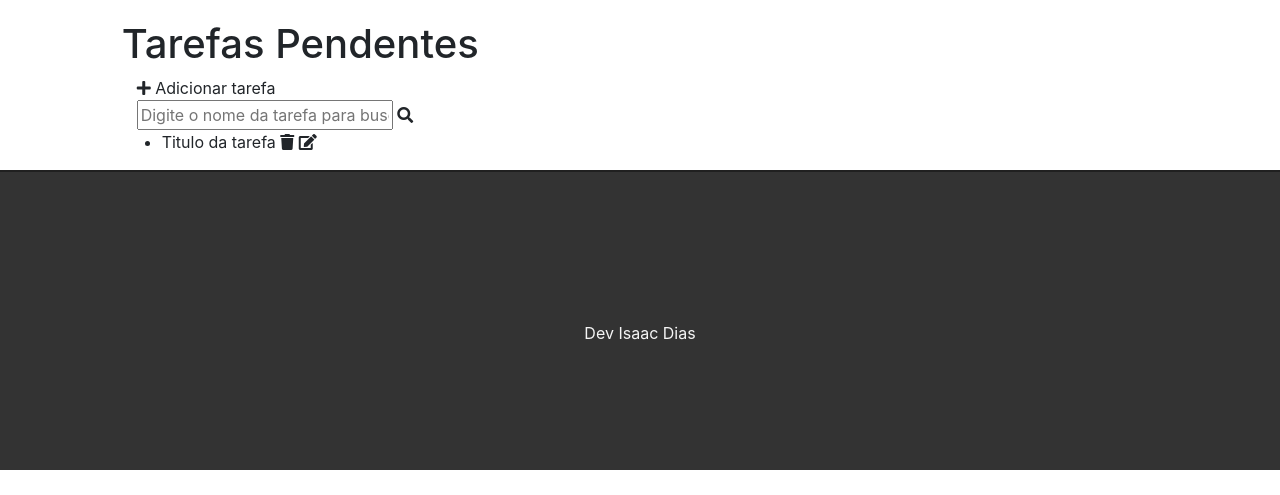
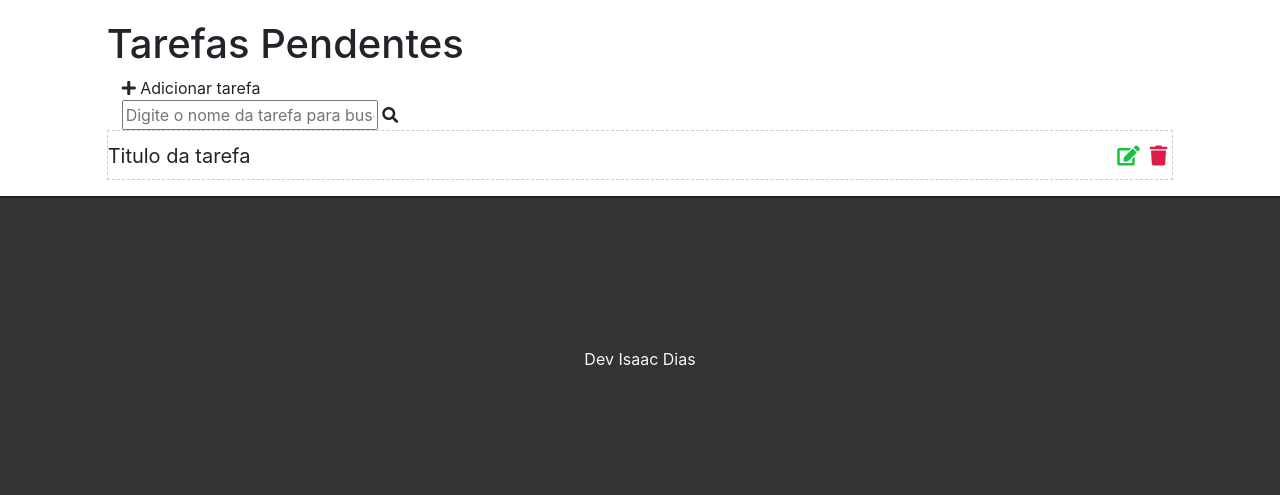
Before and after one commit to isaacdias/to-do-list, a Django app: page / in a window 1280 px wide. Shown: the part 57-552 px from the top of the page. Run offline with Django 3.2, Linux system fonts and the light colour scheme; some libraries are stand-ins or nearby versions.

Commit message:
estilizando a lista de tarefas

```diff
--- a/todo/tasks/static/css/styles.css
+++ b/todo/tasks/static/css/styles.css
@@ -22,6 +22,41 @@
     letter-spacing: 1px;
 }
 
+/* lista de tarefas*/
+
+.list-div{
+    padding: 0;
+}
+
+.task-list{
+    padding-left: 0;
+}
+
+.task-item{
+    list-style: none;
+    font-size: 20px;
+    height: 50px;
+    padding-top: 10px;
+    border: 1px dashed #ccc;
+}
+
+.fas.fa-trash, .fas.fa-edit{
+    cursor: pointer;
+    margin: 5px;
+    font-size: 20px;
+    float: right;
+}
+
+.fas.fa-trash{
+    color: #db1e47
+}
+
+.fas.fas.fa-edit{
+    color: #13c43f;
+}
+
+
+
 /*footer*/
 
 footer{
```
